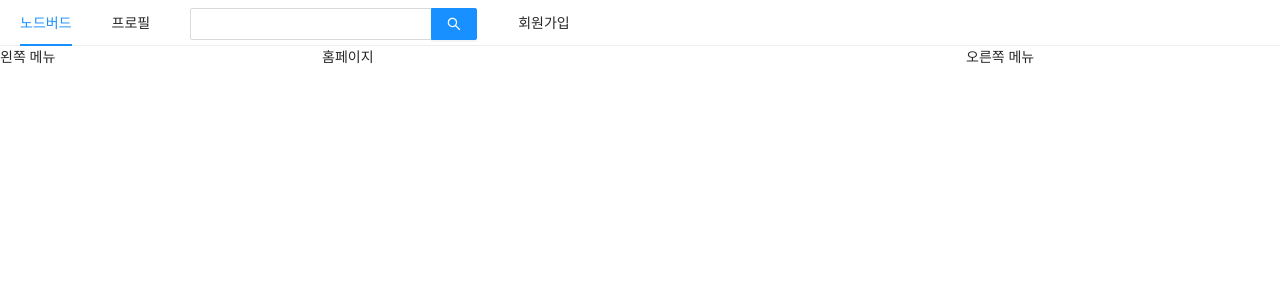
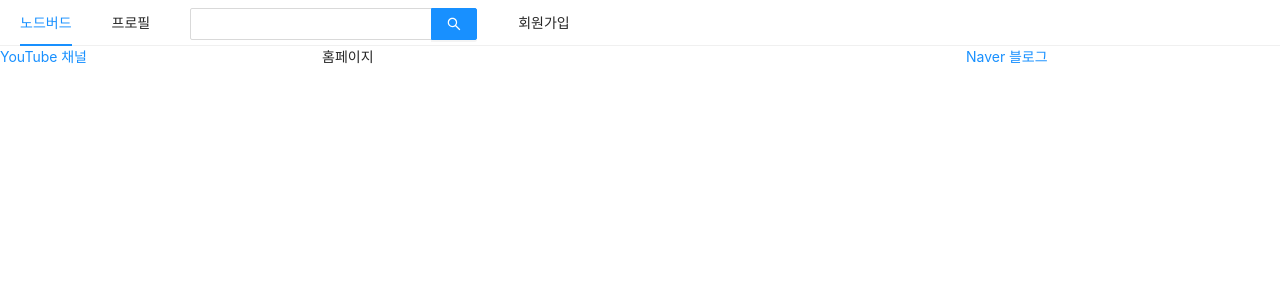
Before and after one commit to Yeon-seong/react-nodebird, a Next.js app in the folder front/: page / in a window 1280 px wide. Shown: the top 300 px of the page. Built offline with nearby package versions, Linux system fonts and the light colour scheme.

Commit message:
트위터 클론 : 좌우 메뉴에 콘텐츠 링크 추가 rel 속성 noreferrer noopener 사용

```diff
--- a/front/components/AppLayout.js
+++ b/front/components/AppLayout.js
@@ -29,13 +29,27 @@ const AppLayout = ({ children }) => {
 
 			<Row gutter={8}>
 				<Col xs={24} md={6}>
-					왼쪽 메뉴
+					<a
+						href="https://www.youtube.com/channel/UCApS8QVxNA7ngyzrudA5q-w"
+						target="_blank"
+						rel="noreferrer noopener"
+					>
+						YouTube 채널
+					</a>
 				</Col>
+
 				<Col xs={24} md={12}>
 					{ children }
 				</Col>
+
 				<Col xs={24} md={6}>
-					오른쪽 메뉴
+					<a
+						href="https://blog.naver.com/dd300"
+						target="_blank"
+						rel="noreferrer noopener"
+					>
+						Naver 블로그
+					</a>
 				</Col>
 			</Row>
     </div>
```
